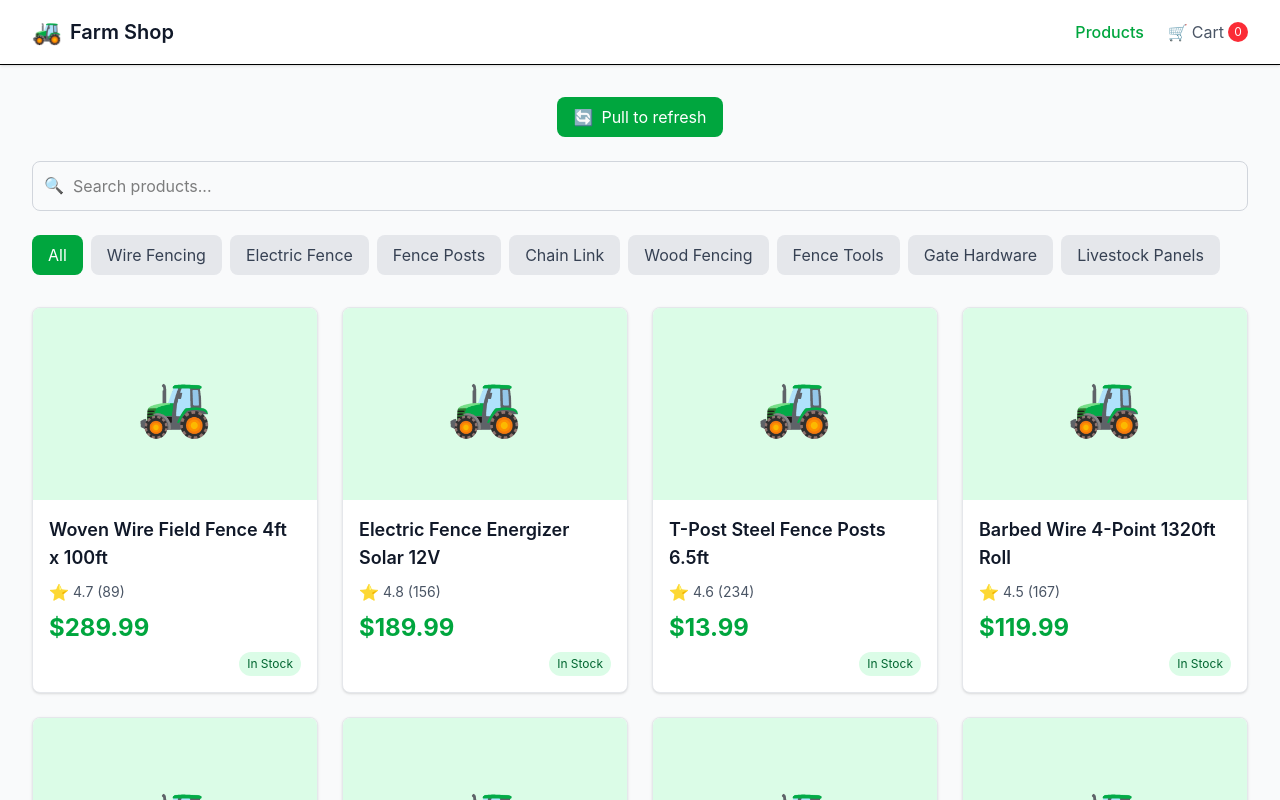
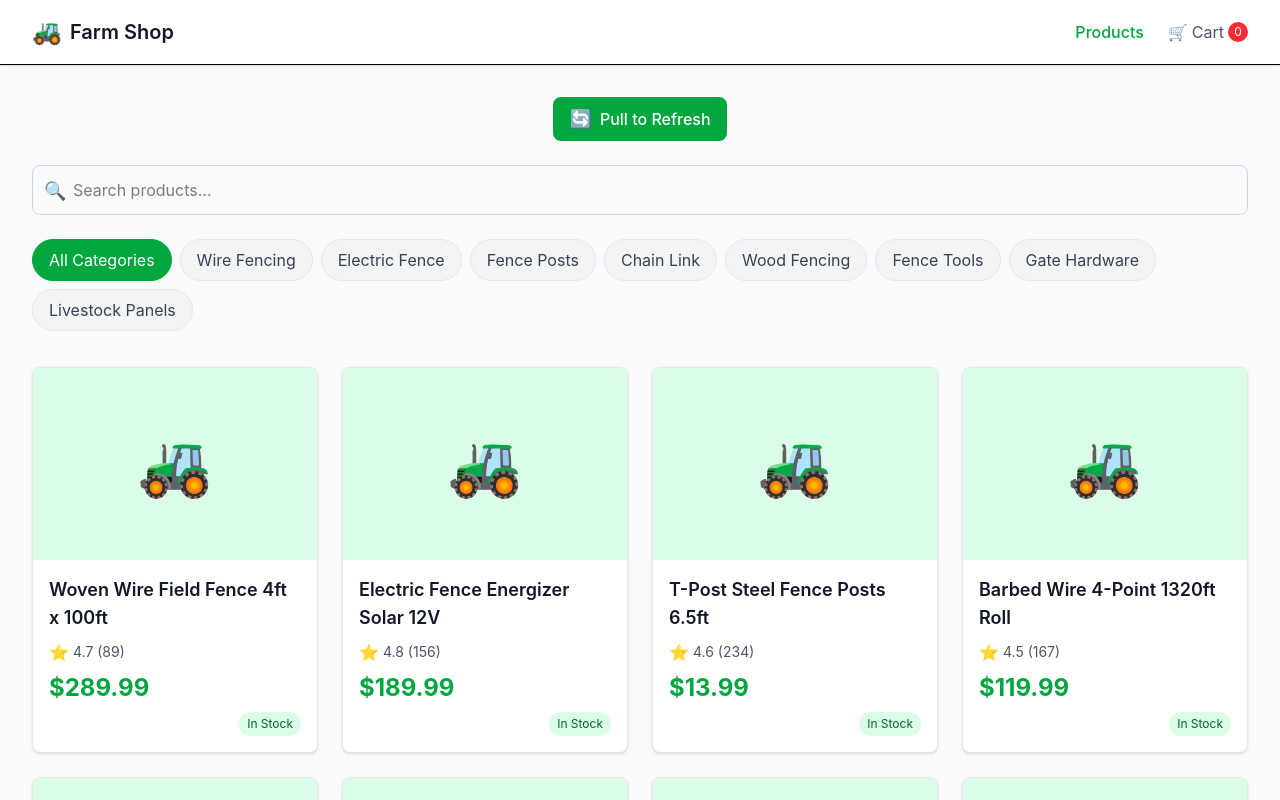
Before and after one commit to spiism/farm-fencing-app, a React (Vite) app: page / in a window 1280 px wide. Shown: the top 800 px of the page. Built offline with nearby package versions, Linux system fonts and the light colour scheme.

Commit message:
update better UI

```diff
--- a/src/pages/ProductListPage.tsx
+++ b/src/pages/ProductListPage.tsx
@@ -54,13 +54,8 @@ const ProductListPage: React.FC = () => {
     return filtered;
   }, [products, selectedCategory, searchTerm]);
 
-  if (loading) {
-    return <LoadingSpinner />;
-  }
-
-  if (error) {
-    return <ErrorMessage message={error} onRetry={refetch} />;
-  }
+  if (loading) return <LoadingSpinner />;
+  if (error) return <ErrorMessage message={error} onRetry={refetch} />;
 
   return (
     <div className="min-h-screen bg-gray-50">
@@ -69,24 +64,27 @@ const ProductListPage: React.FC = () => {
       <main className="max-w-7xl mx-auto px-4 sm:px-6 lg:px-8 py-8">
         <div className="flex justify-center mb-6">
           <button
-            onClick={() => refetch()}
-            className="bg-green-600 hover:bg-green-700 text-white px-4 py-2 rounded-lg flex items-center space-x-2"
+            onClick={refetch}
+            className="bg-green-600 hover:bg-green-700 text-white px-4 py-2 rounded-lg flex items-center gap-2 transition"
           >
-            <span>🔄</span>
-            <span>Pull to refresh</span>
+            <span className="text-lg">🔄</span>
+            <span className="font-medium text-sm sm:text-base">
+              Pull to Refresh
+            </span>
           </button>
         </div>
 
-        {/*search bar */}
         <div className="mb-6">
           <div className="relative">
-            <span className="absolute left-3 top-3 text-gray-400">🔍</span>
+            <span className="absolute left-3 top-3 text-gray-400 text-lg">
+              🔍
+            </span>
             <input
               type="text"
               placeholder="Search products..."
               value={searchTerm}
               onChange={(e) => dispatch(setSearchTerm(e.target.value))}
-              className="w-full pl-10 pr-4 py-3 border border-gray-300 rounded-lg focus:ring-2 focus:ring-green-500 focus:border-transparent"
+              className="w-full pl-10 pr-10 py-3 border border-gray-300 rounded-lg focus:ring-2 focus:ring-green-500 focus:border-transparent text-sm sm:text-base"
             />
             {searchTerm && (
               <button
@@ -99,20 +97,19 @@ const ProductListPage: React.FC = () => {
           </div>
         </div>
 
-        {/*category flter*/}
-        <div className="mb-8">
-          <div className="flex flex-wrap gap-2">
+        <div className="mb-8 overflow-x-auto">
+          <div className="flex flex-nowrap gap-2 pb-1 sm:flex-wrap">
             {categories.map((category) => (
               <button
                 key={category}
                 onClick={() => dispatch(setSelectedCategory(category))}
-                className={`px-4 py-2 rounded-lg transition-colors ${
+                className={`px-4 py-2 rounded-full whitespace-nowrap border transition-colors text-sm sm:text-base ${
                   category === selectedCategory
-                    ? "bg-green-600 text-white hover:bg-green-700"
-                    : "bg-gray-200 text-gray-700 hover:bg-gray-300"
+                    ? "bg-green-600 text-white border-green-600 hover:bg-green-700"
+                    : "bg-gray-100 text-gray-700 border-gray-200 hover:bg-gray-200"
                 }`}
               >
-                {category === "all" ? "All" : category}
+                {category === "all" ? "All Categories" : category}
               </button>
             ))}
           </div>
@@ -123,8 +120,6 @@ const ProductListPage: React.FC = () => {
           onProductClick={(product) => navigate(`/product/${product.id}`)}
         />
       </main>
-
-      {/* {showCart && <CartPanel onClose={() => setShowCart(false)} />} */}
     </div>
   );
 };
```
